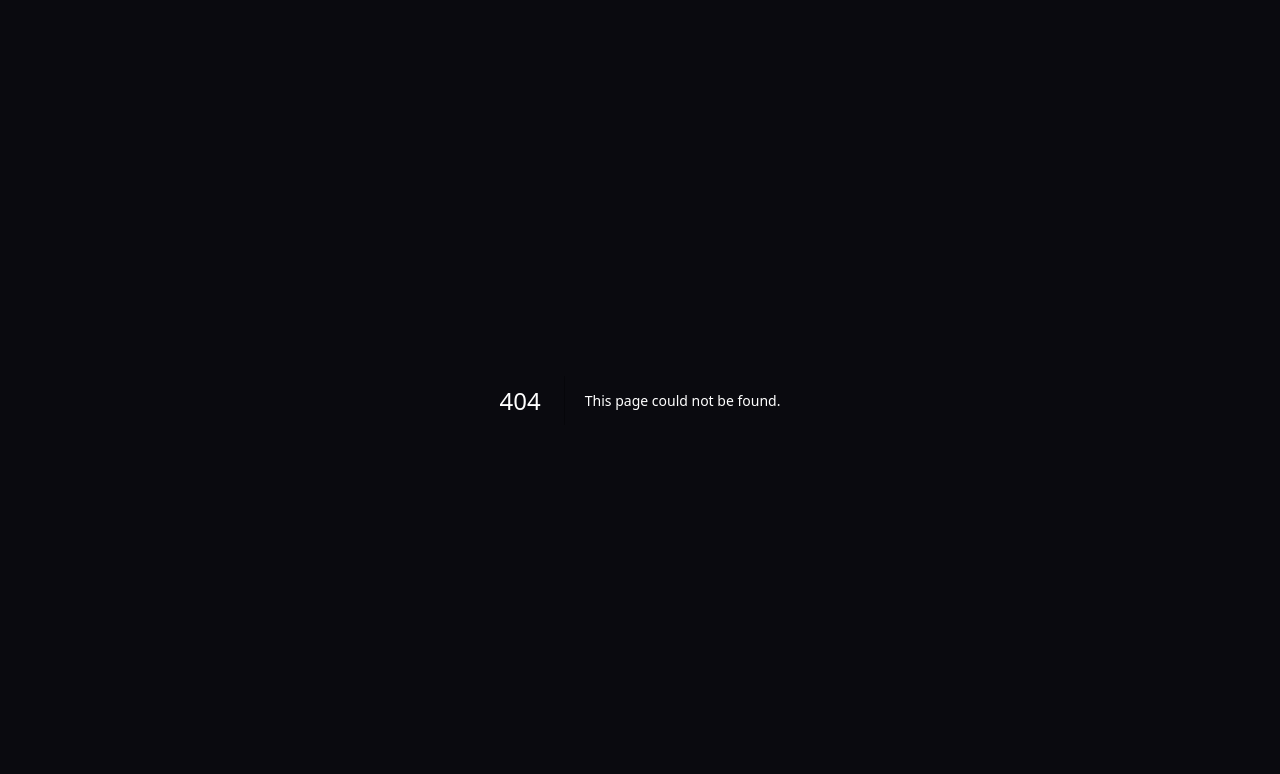
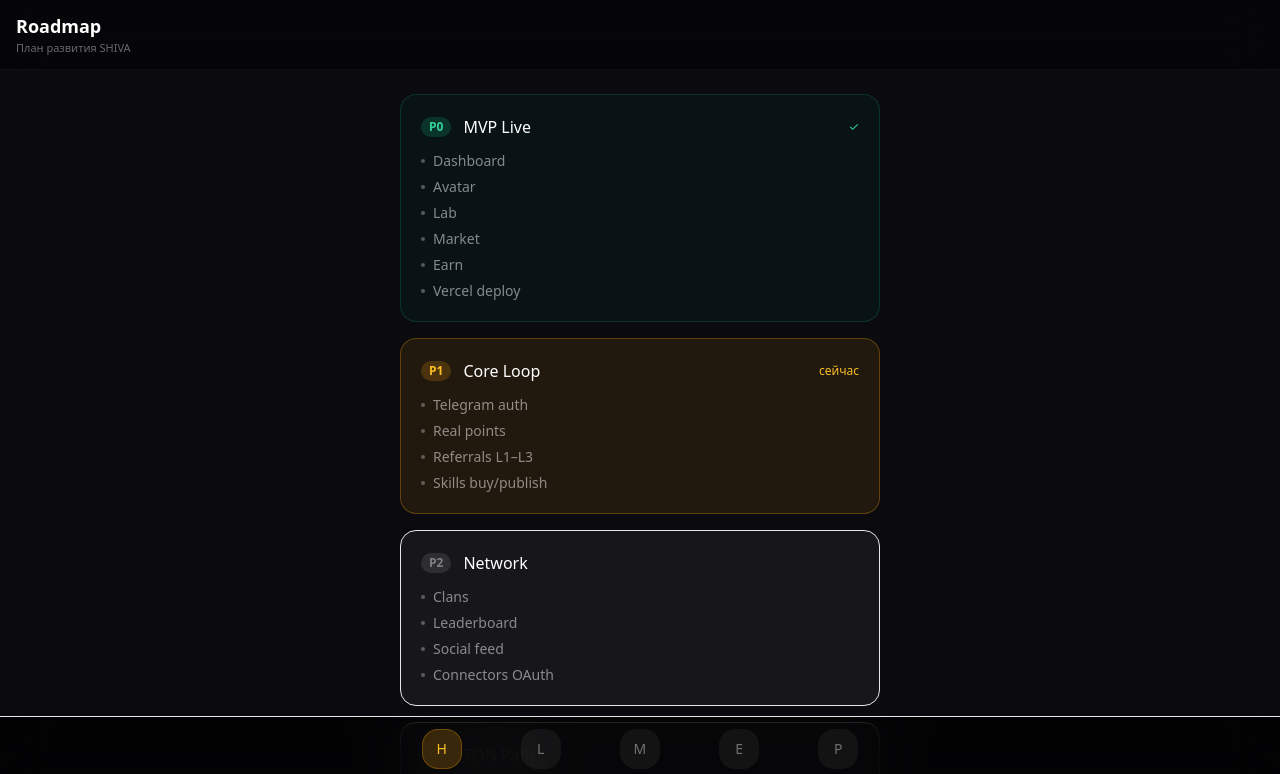
Before and after one commit to letozima220-cmd/Shiva-protocol, a Next.js app: page /roadmap in a window 1280 px wide. Before the commit this address had no page. Shown: the top 774 px of the page. Built offline with nearby package versions, Linux system fonts and the light colour scheme.

Commit message:
Create page.tsx

```diff
--- /dev/null
+++ b/src/app/roadmap/page.tsx
@@ -0,0 +1,114 @@
+export default function RoadmapPage() {
+  return (
+    <main className="min-h-screen bg-[#0a0a0f] text-white pb-24">
+      {/* Header */}
+      <header className="sticky top-0 z-20 backdrop-blur-xl bg-black/40 border-b border-white/5 px-4 py-3 flex items-center justify-between">
+        <div>
+          <h1 className="text-lg font-semibold">Roadmap</h1>
+          <p className="text-[11px] text-white/40">План развития SHIVA</p>
+        </div>
+      </header>
+
+      <div className="px-4 pt-6 space-y-6 max-w-lg mx-auto">
+        {/* Timeline */}
+        <div className="space-y-4">
+          {[
+            {
+              phase: "P0",
+              title: "MVP Live",
+              status: "done",
+              items: ["Dashboard", "Avatar", "Lab", "Market", "Earn", "Vercel deploy"],
+            },
+            {
+              phase: "P1",
+              title: "Core Loop",
+              status: "now",
+              items: ["Telegram auth", "Real points", "Referrals L1–L3", "Skills buy/publish"],
+            },
+            {
+              phase: "P2",
+              title: "Network",
+              status: "next",
+              items: ["Clans", "Leaderboard", "Social feed", "Connectors OAuth"],
+            },
+            {
+              phase: "P3",
+              title: "TON Path",
+              status: "later",
+              items: ["Points → TON bridge", "Withdraw testnet", "DAO basics"],
+            },
+          ].map((block) => (
+            <div
+              key={block.phase}
+              className={`rounded-2xl border p-5 ${
+                block.status === "done"
+                  ? "bg-emerald-500/5 border-emerald-500/20"
+                  : block.status === "now"
+                  ? "bg-amber-500/10 border-amber-500/30"
+                  : "bg-white/5 border-white/8"
+              }`}
+            >
+              <div className="flex items-center gap-3 mb-3">
+                <span
+                  className={`text-xs font-bold px-2 py-0.5 rounded-full ${
+                    block.status === "done"
+                      ? "bg-emerald-500/20 text-emerald-400"
+                      : block.status === "now"
+                      ? "bg-amber-500/20 text-amber-400"
+                      : "bg-white/10 text-white/40"
+                  }`}
+                >
+                  {block.phase}
+                </span>
+                <h3 className="font-medium">{block.title}</h3>
+                {block.status === "done" && (
+                  <span className="ml-auto text-xs text-emerald-400">✓</span>
+                )}
+                {block.status === "now" && (
+                  <span className="ml-auto text-xs text-amber-400">сейчас</span>
+                )}
+              </div>
+              <ul className="space-y-1.5">
+                {block.items.map((item) => (
+                  <li key={item} className="text-sm text-white/50 flex items-center gap-2">
+                    <span className="w-1 h-1 rounded-full bg-white/30" />
+                    {item}
+                  </li>
+                ))}
+              </ul>
+            </div>
+          ))}
+        </div>
+
+        <p className="text-center text-[11px] text-white/25 pt-2">
+          План может меняться. Без обещаний ROI.
+        </p>
+      </div>
+
+      {/* Bottom dock */}
+      <nav className="fixed bottom-0 left-0 right-0 z-30 border-t border-white/8 bg-black/70 backdrop-blur-xl">
+        <div className="max-w-lg mx-auto flex items-center justify-around py-3 px-2">
+          {["Home", "Lab", "Market", "Earn", "Profile"].map((label) => (
+            <button
+              key={label}
+              className={`flex flex-col items-center gap-1 min-w-[56px] ${
+                label === "Home" ? "text-amber-400" : "text-white/40"
+              }`}
+            >
+              <div
+                className={`w-10 h-10 rounded-2xl flex items-center justify-center text-sm ${
+                  label === "Home"
+                    ? "bg-amber-500/20 border border-amber-500/30"
+                    : "bg-white/5"
+                }`}
+              >
+                {label[0]}
+              </div>
+              <span className="text-[10px]">{label}</span>
+            </button>
+          ))}
+        </div>
+      </nav>
+    </main>
+  );
+}
```
